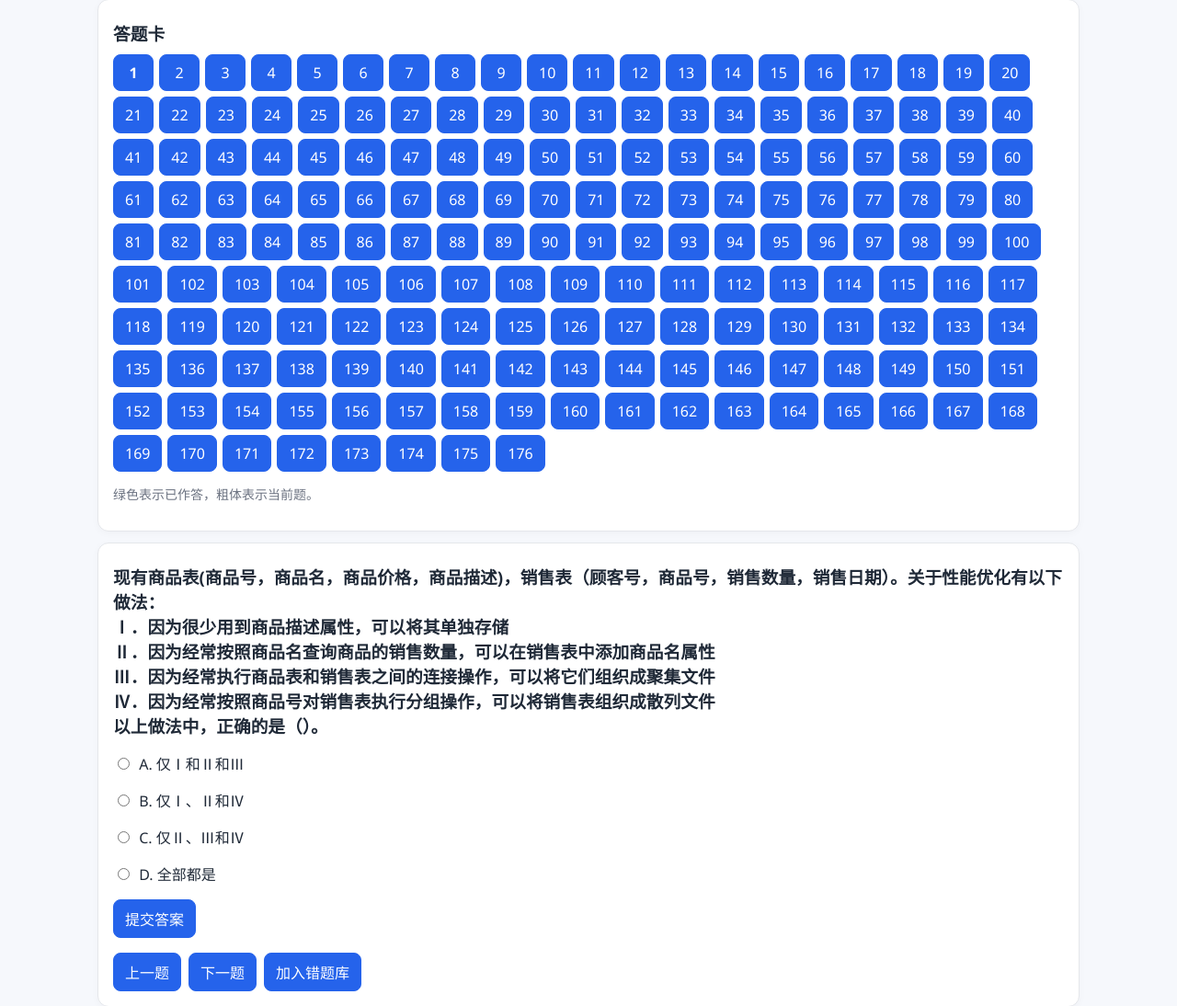
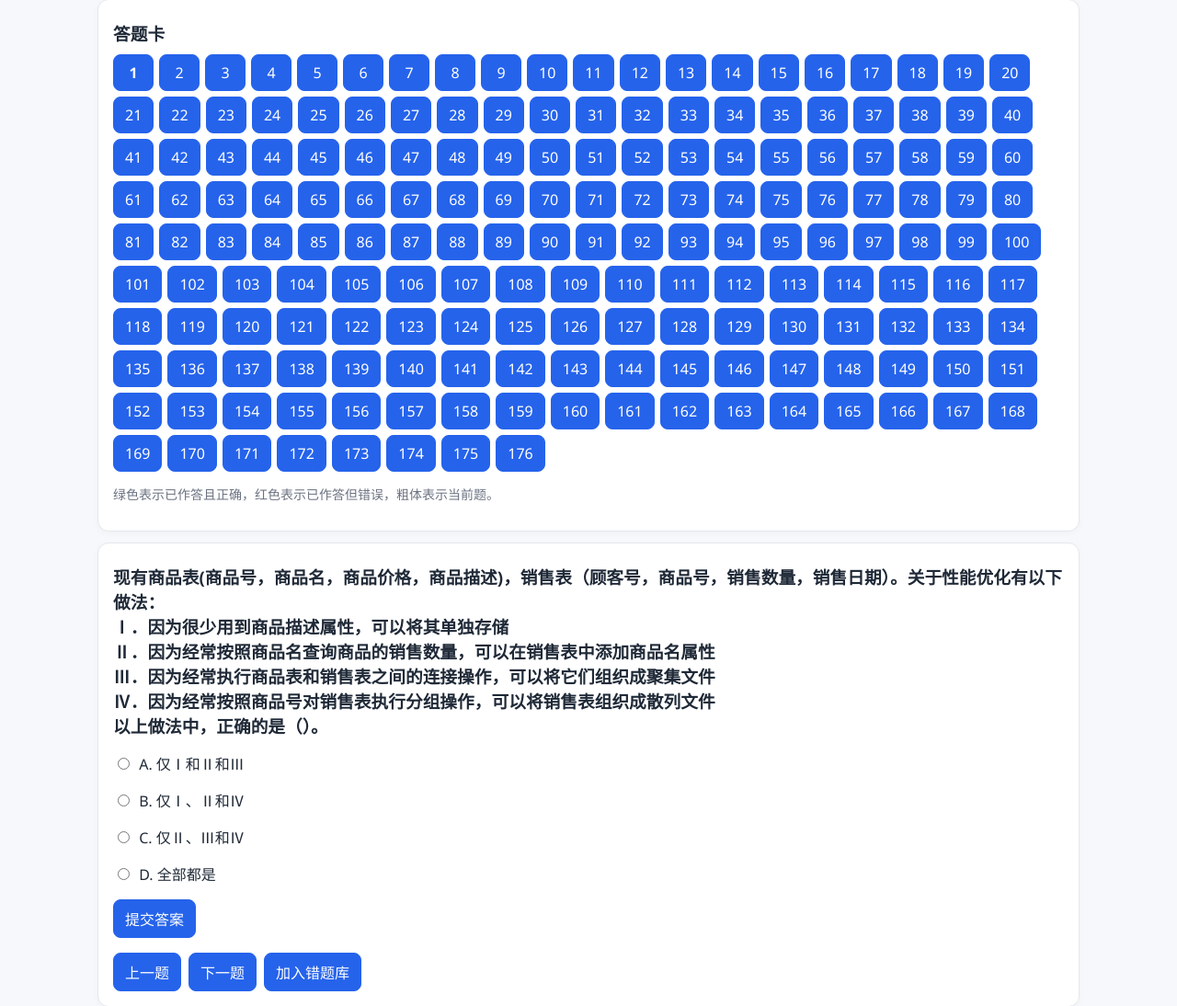
Before and after one commit to yymmhh/exam, a Flask app: page /practice/12 in a window 1280 px wide. Shown: the part 173-1267 px from the top of the page at 92% size. Run offline with Flask 3, Linux system fonts and the light colour scheme; a user stored in the database is signed in; data comes from the database, SQL or seed files in the repository.

Commit message:
答错变红

```diff
--- a/templates/practice_question.html
+++ b/templates/practice_question.html
@@ -13,13 +13,13 @@
       <form method="post" action="{{ url_for('goto_practice', category_id=category.id) }}" style="display:inline;">
         <input type="hidden" name="target" value="{{ idx }}">
         <button type="submit"
-                style="min-width:44px; {% if idx == current_index %}font-weight:bold;{% endif %}{% if s and s.answered %}background:#e7f8ee;{% endif %}">
+                style="min-width:44px; {% if idx == current_index %}font-weight:bold;{% endif %}{% if s and s.answered %}{% if s.is_correct %}background:#e7f8ee;{% else %}background:#fee; color:#c00;{% endif %}{% endif %}">
           {{ idx }}
         </button>
       </form>
     {% endfor %}
   </div>
-  <p class="muted">绿色表示已作答，粗体表示当前题。</p>
+  <p class="muted">绿色表示已作答且正确，红色表示已作答但错误，粗体表示当前题。</p>
 </div>
 
 <div class="card">
```
